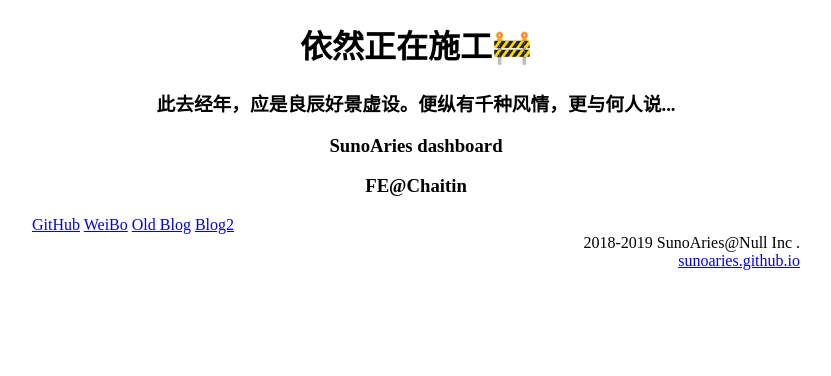
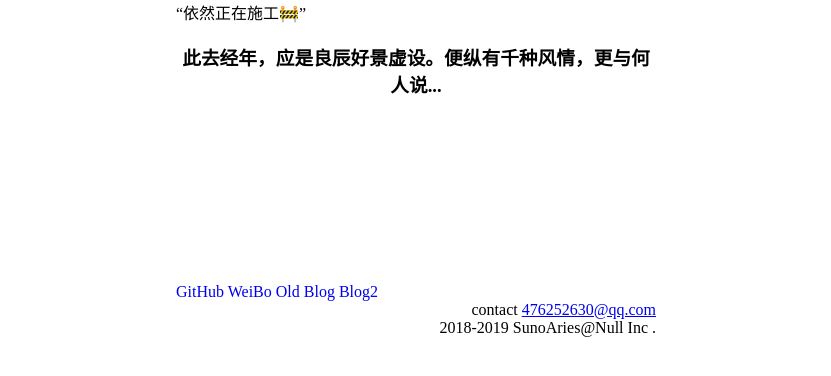
Before and after one commit to SunoAries/SunoAries.github.io, a plain HTML site: page index.html in a window 1280 px wide. Shown: the whole page, without its empty margins (224-1055 px from the left). Drawn offline with Linux system fonts and the light colour scheme.

```diff
--- a/2019/stylesheet/main.css
+++ b/2019/stylesheet/main.css
@@ -1,11 +1,18 @@
 body {
-  width: 60%;
+  width: 60vh;
   margin: 0 auto
 }
 h1,h2,h3 {
   text-align: center;
 }
+wrapper {
+  display: block;
+  height: 30vh;
+}
 copyright {
   display: block;
   text-align: right;
 }
+.sa_content a{
+  text-decoration: none;
+}
--- a/index.html
+++ b/index.html
@@ -9,21 +9,22 @@
     <link rel="stylesheet" href="2019/stylesheet/main.css">
 </head>
 <body>
-<h1>依然正在施工🚧</h1>
+<q>依然正在施工🚧</q>
+<wrapper>
 <h3>此去经年，应是良辰好景虚设。便纵有千种风情，更与何人说...</h3>
-<h3>SunoAries dashboard</h3>
-<h3>FE@Chaitin</h3>
-<div>
+</wrapper>
+<div class="sa_content">
     <a href="https://github.com/SunoAries" target="_blank">GitHub</a>
     <a href="https://weibo.com/2373460431" target="_blank">WeiBo</a>
     <a href="https://sunoaries.github.io/vue_suno" target="_blank">Old Blog</a>
     <a href="https://sunoaries.github.io/vue_suno" target="_blank">Blog2</a>
 </div>
 <copyright>
+    <div>
+        contact
+        <a href="mailto:476252630@qq.com">476252630@qq.com</a>
+    </div>
     2018-<script>document.write(new Date().getFullYear());</script> SunoAries@Null Inc .
-    <div>
-        <a href="https://sunoaries.github.io">sunoaries.github.io</a>
-    </div>
 </copyright>
 <script src="2019/javascript/main.js"></script>
 </body>
```
Also changed, not shown: favicon.ico.
